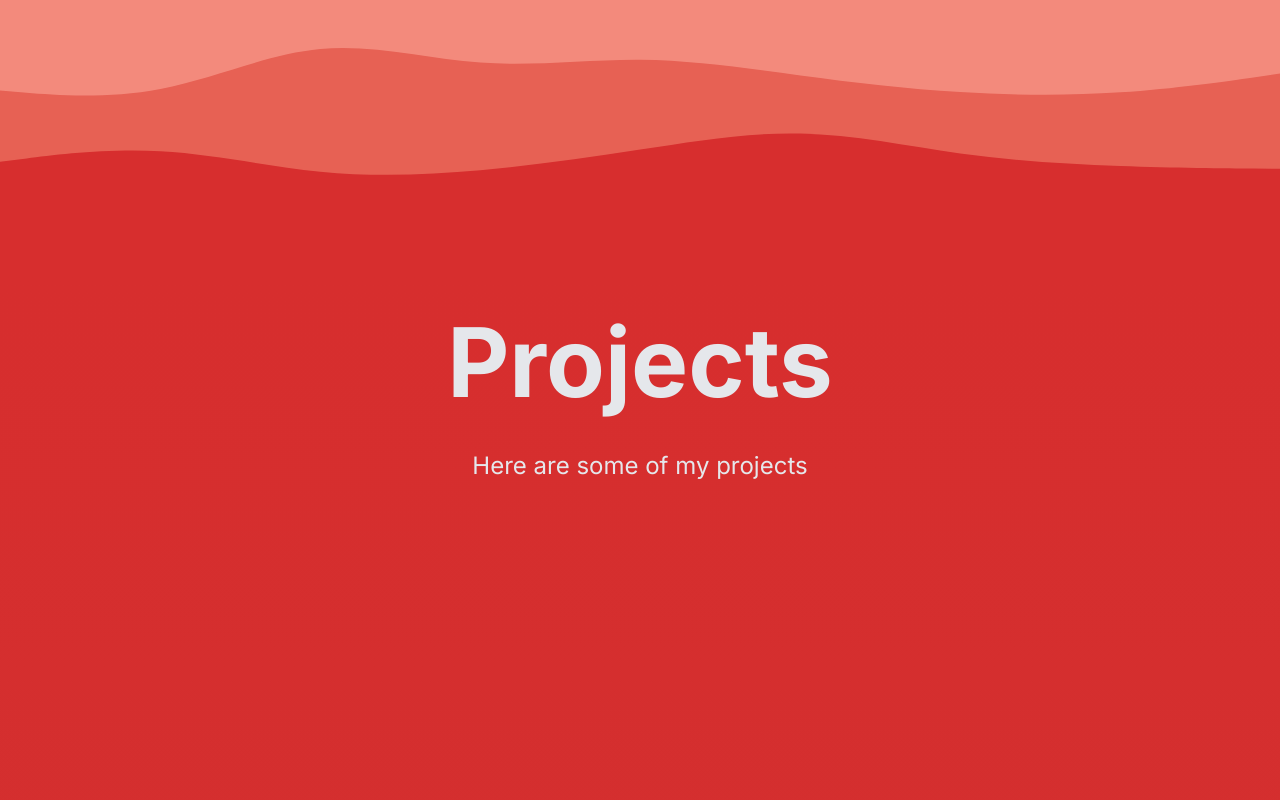
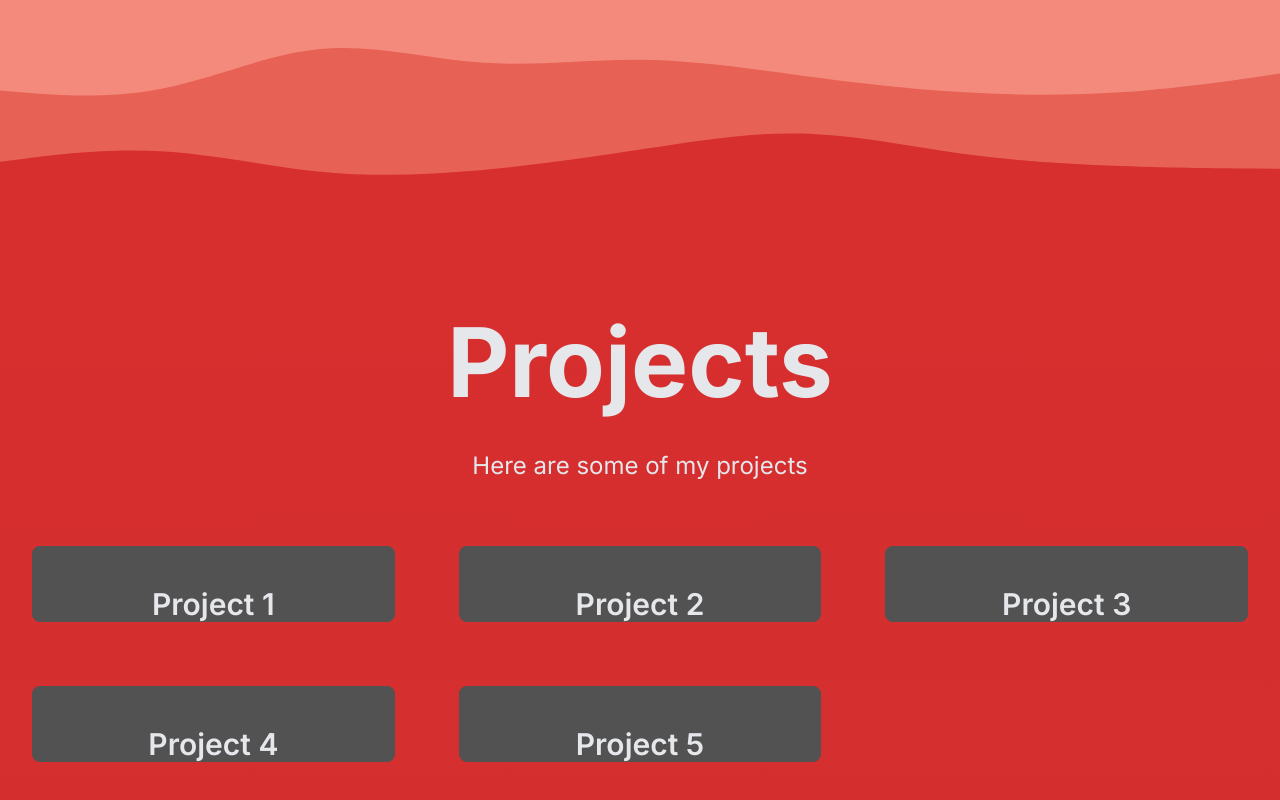
Before and after one commit to Prorickey/website, a Next.js app: page / in a window 1280 px wide. Shown: the part 883-1683 px from the top of the page. Built offline with nearby package versions, Linux system fonts and the light colour scheme.

Commit message:
card view

```diff
--- a/app/page.tsx
+++ b/app/page.tsx
@@ -1,4 +1,6 @@
+'use client'
 import Image from "next/image";
+import Masonry, {ResponsiveMasonry} from "react-responsive-masonry"
 
 export default function Home() {
   return (
@@ -30,9 +32,32 @@ function Title() {
 
 function Projects() {
   return (
-    <div className="h-[50rem] bg-gradient-to-b from-[#d72e2e] to-[#D32F2F]">
+    <div className="min-h-[50rem] bg-gradient-to-b from-[#d72e2e] to-[#D32F2F] pb-10">
       <h1 className="text-8xl text-gray-200 font-bold text-center pt-10 pb-10">Projects</h1>
       <p className="text-2xl text-gray-200 text-center">Here are some of my projects</p>
+      <ResponsiveMasonry className="pt-16 px-8"
+        columnsCountBreakPoints={{350: 1, 750: 2, 900: 3}}>
+        <Masonry gutter="4rem">
+          <ProjectCard title="Project 1" height={40} />
+          <ProjectCard title="Project 2" height={96} />
+          <ProjectCard title="Project 3" height={36} />
+          <ProjectCard title="Project 4" height={96} />
+          <ProjectCard title="Project 5" height={36} />
+        </Masonry>
+      </ResponsiveMasonry>
     </div>
   )
 }
+
+function ProjectCard({ title, height }: ProjectCardProps) {
+  return (
+    <div className={"flex flex-row w-full rounded-lg bg-neutral-600 pr-10 pl-10 h-" + height}>
+      <h1 className="w-full text-center text-3xl font-semibold text-gray-200 pt-10">{title}</h1>
+    </div>
+  )
+}
+
+interface ProjectCardProps {
+  title: string
+  height: number
+}
```
Also changed, not shown: package.json (+6 -4 lines), 1 other file (tests, documents, lock files or other folders).
